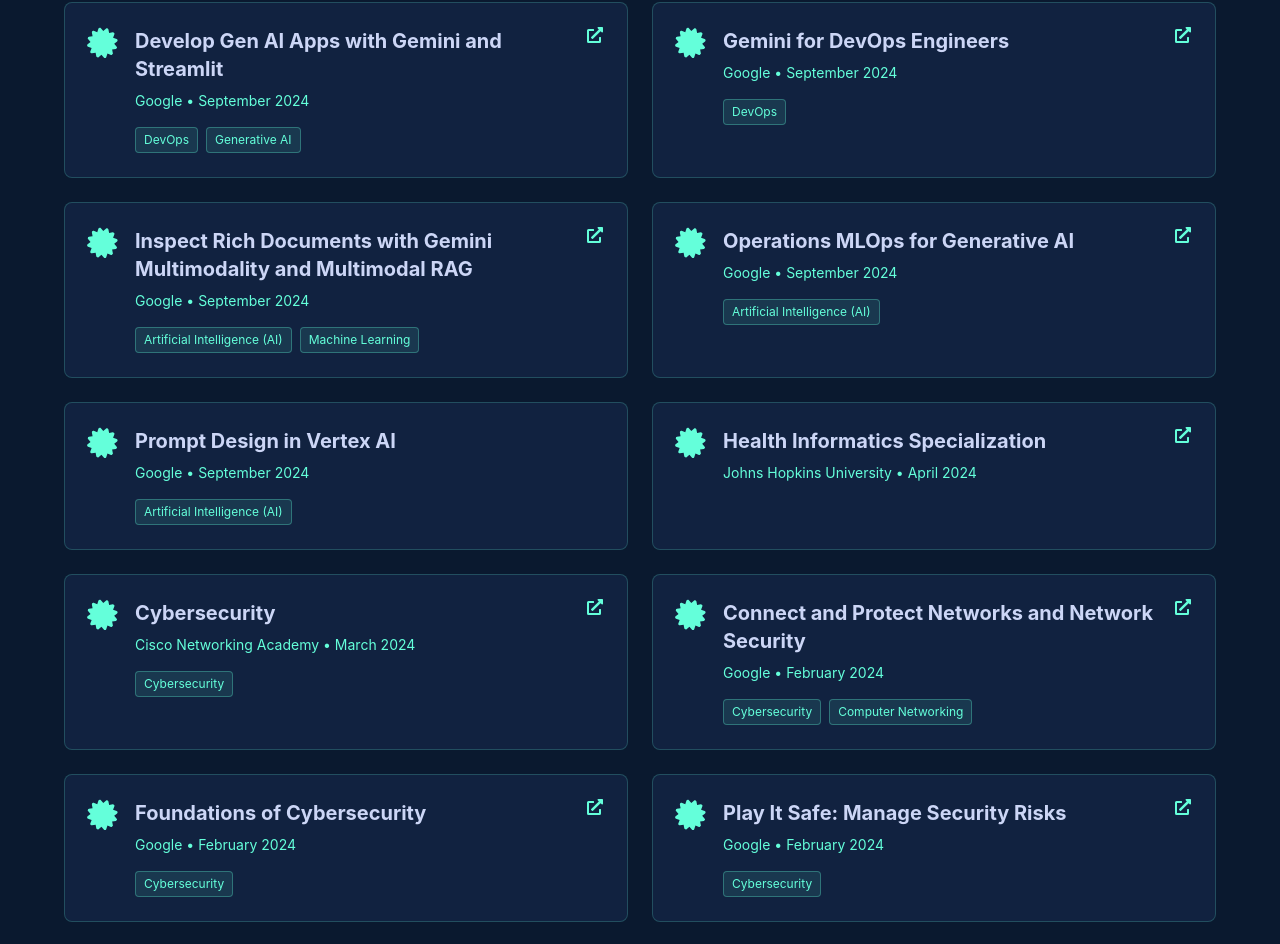
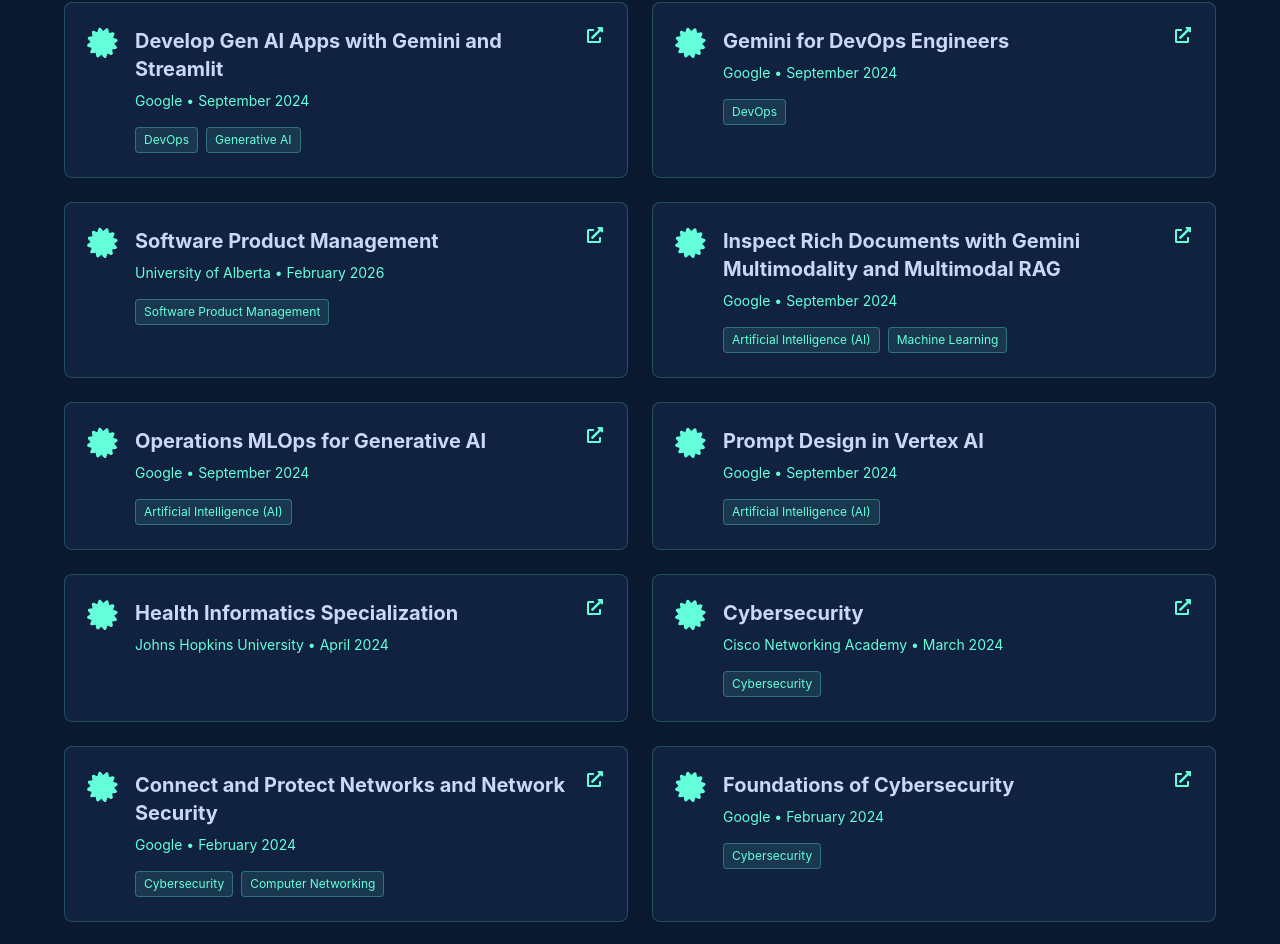
Before and after one commit to Yajat047/Portfolio, a React (Vite) app: page / in a window 1280 px wide. Shown: the part 7834-8778 px from the top of the page. Built offline with nearby package versions, Linux system fonts and the light colour scheme.

Commit message:
added certification

```diff
--- a/src/data/certifications.js
+++ b/src/data/certifications.js
@@ -73,6 +73,15 @@
   },
   {
     id: 9,
+    title: "Software Product Management",
+    issuer: "University of Alberta",
+    date: "February 2026",
+    credentialId: "IEAI6XTJIF0X",
+    credentialUrl: "https://coursera.org/verify/specialization/IEAI6XTJIF0X",
+    skills: ["Software Product Management"],
+  },
+  {
+    id: 10,
     title: "Inspect Rich Documents with Gemini Multimodality and Multimodal RAG",
     issuer: "Google",
     date: "September 2024",
@@ -81,7 +90,7 @@
     skills: ["Artificial Intelligence (AI)", "Machine Learning"],
   },
   {
-    id: 10,
+    id: 11,
     title: "Operations MLOps for Generative AI",
     issuer: "Google",
     date: "September 2024",
@@ -90,7 +99,7 @@
     skills: ["Artificial Intelligence (AI)"],
   },
   {
-    id: 11,
+    id: 12,
     title: "Prompt Design in Vertex AI",
     issuer: "Google",
     date: "September 2024",
@@ -99,7 +108,7 @@
     skills: ["Artificial Intelligence (AI)"],
   },
   {
-    id: 12,
+    id: 13,
     title: "Health Informatics Specialization",
     issuer: "Johns Hopkins University",
     date: "April 2024",
@@ -108,7 +117,7 @@
     skills: [],
   },
   {
-    id: 13,
+    id: 14,
     title: "Cybersecurity",
     issuer: "Cisco Networking Academy",
     date: "March 2024",
@@ -117,7 +126,7 @@
     skills: ["Cybersecurity"],
   },
   {
-    id: 14,
+    id: 15,
     title: "Connect and Protect Networks and Network Security",
     issuer: "Google",
     date: "February 2024",
@@ -126,7 +135,7 @@
     skills: ["Cybersecurity", "Computer Networking"],
   },
   {
-    id: 15,
+    id: 16,
     title: "Foundations of Cybersecurity",
     issuer: "Google",
     date: "February 2024",
@@ -135,7 +144,7 @@
     skills: ["Cybersecurity"],
   },
   {
-    id: 16,
+    id: 17,
     title: "Play It Safe: Manage Security Risks",
     issuer: "Google",
     date: "February 2024",
@@ -144,7 +153,7 @@
     skills: ["Cybersecurity"],
   },
   {
-    id: 17,
+    id: 18,
     title: "Tools of the Trade: Linux and SQL",
     issuer: "Google",
     date: "February 2024",
@@ -153,7 +162,7 @@
     skills: ["Cybersecurity", "SQL", "Linux"],
   },
   {
-    id: 18,
+    id: 19,
     title: "Leading People and Teams Specialization",
     issuer: "University of Michigan",
     date: "October 2023",
```
